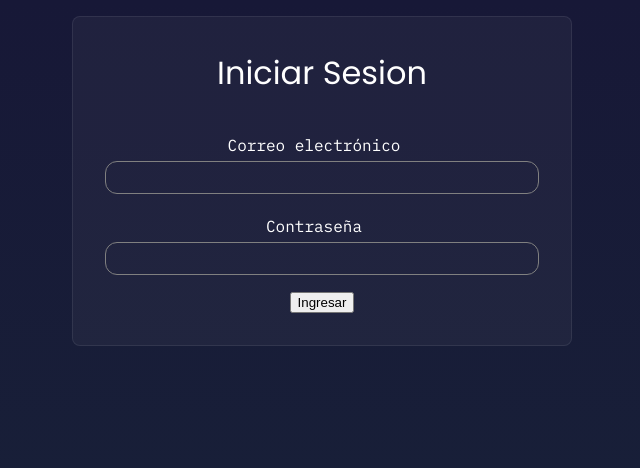
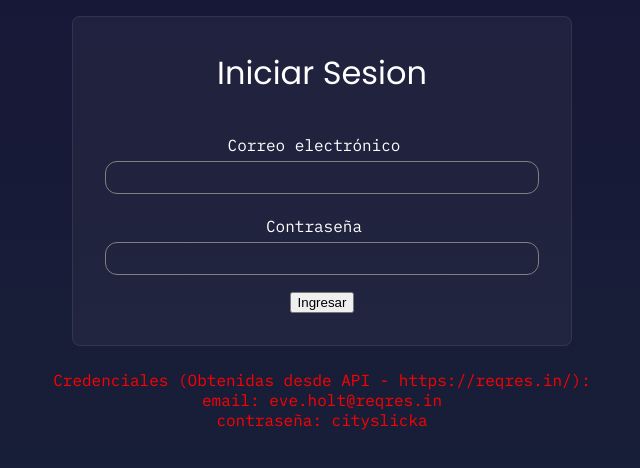
Before and after one commit to alexismreyes/cripto-api, a React (Vite) app: page /login in a window 1280 px wide. Shown: the top 468 px of the page, without its empty margins (318-958 px from the left). Built offline with nearby package versions, Linux system fonts and the light colour scheme.

Commit message:
Added credentials info at login page

```diff
--- a/src/components/usuarios/Login.css
+++ b/src/components/usuarios/Login.css
@@ -38,3 +38,10 @@
     padding: 0.25rem 2rem;
     border-radius: .25rem;
   }
+
+  .credenciales{
+    color: red;
+    margin: auto;
+    text-align: center;
+    margin-top: 1.5rem;
+  }
--- a/src/components/usuarios/Login.jsx
+++ b/src/components/usuarios/Login.jsx
@@ -43,6 +43,7 @@ const Login = () => {
     if(localStorage.getItem("tokenEDmarket")) return <Navigate to="/" />
 
     return (
+        <>
         <div className="login-container">
         <h1>Iniciar Sesion</h1>
         <form onSubmit={ submit }>
@@ -74,6 +75,12 @@ const Login = () => {
         </form>
         { error && (<span className="error">{error}</span>)}
         </div>
+        <div className="credenciales">
+            <p>Credenciales (Obtenidas desde API - https://reqres.in/):</p>
+            <p>email: eve.holt@reqres.in</p>
+            <p>contraseña: cityslicka</p>
+        </div>
+        </>
     )
 
 }
--- a/src/context/UserContext.jsx
+++ b/src/context/UserContext.jsx
@@ -6,7 +6,7 @@ const UserContextProvider = ({ children }) =>{
 
     const [usuario,setUsuario] = useState({})
     useEffect(()=>{
-        setUsuario({name: "Alexis 'TongueOfColicab' Reyes", registeredSince: "06/Aug/24"})
+        setUsuario({name: "Alexis Reyes", registeredSince: "06/Aug/24"})
     },[])
 
 
```
